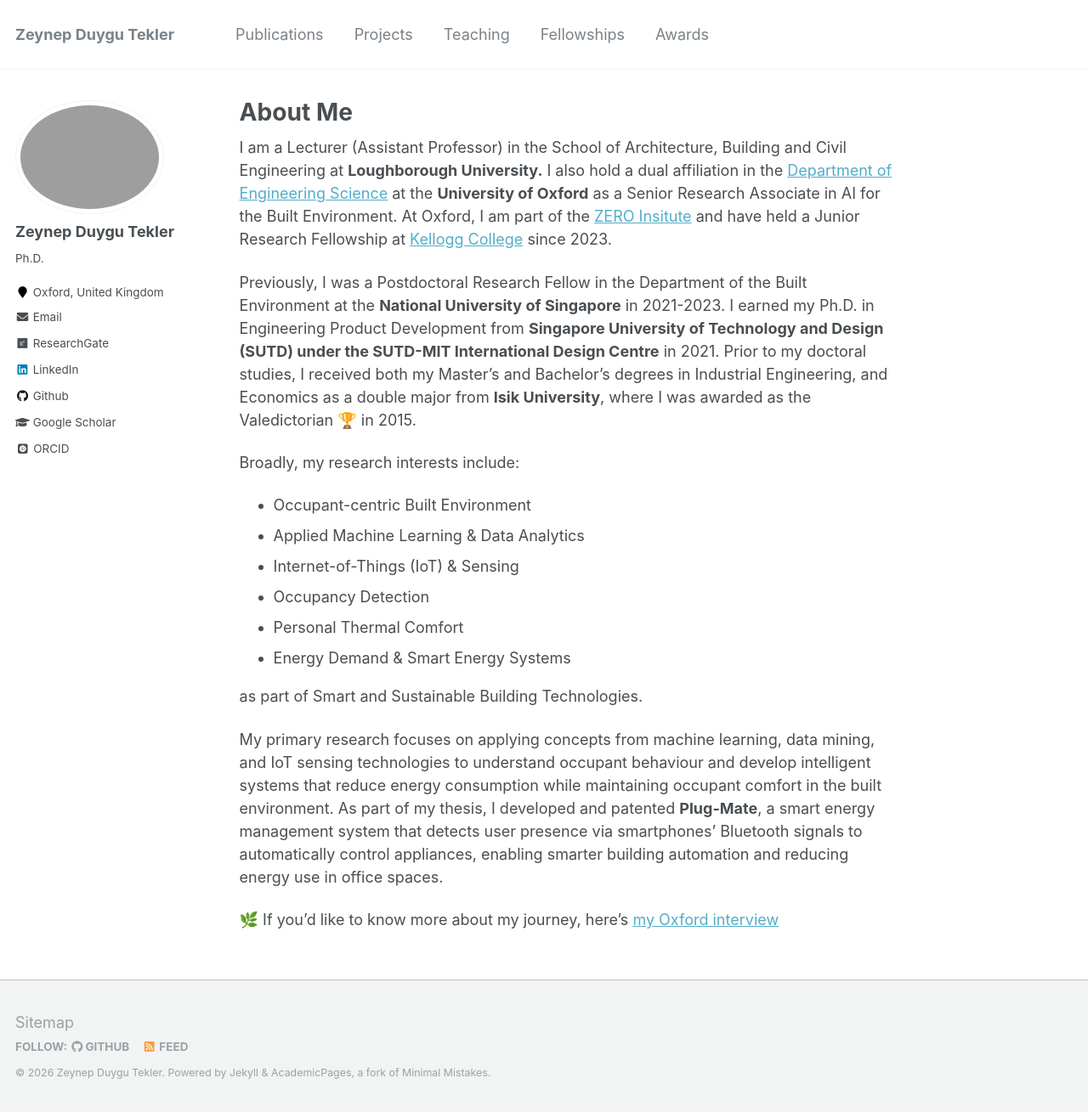
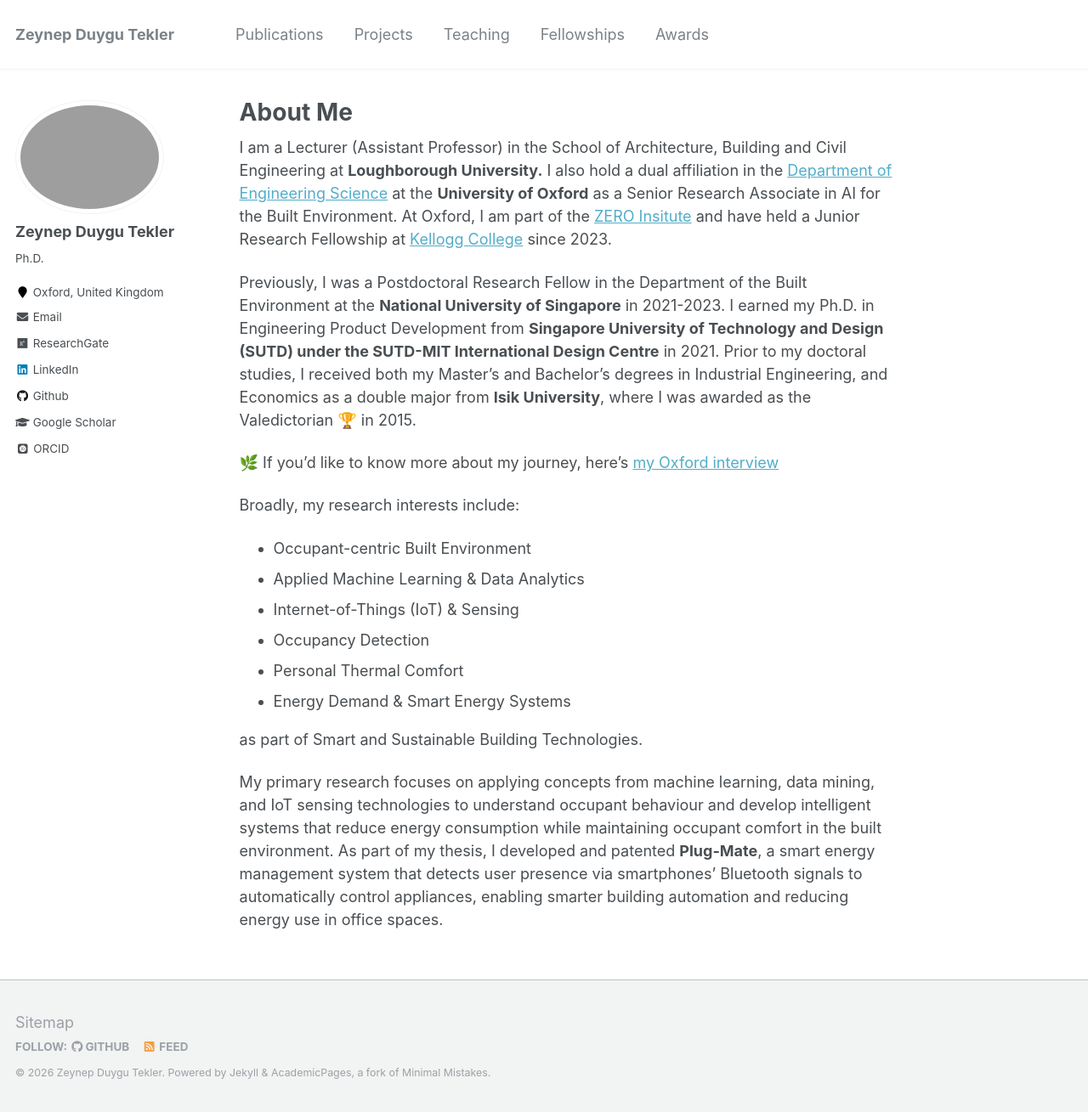
Before and after one commit to zeynepduygutekler/zeynepduygutekler.github.io, a Jekyll site: the page built from _pages/about.md, in a window 1280 px wide and 1309 px high. Shown: the whole window at 85% size. Built offline with Jekyll 4.4.1, drawn with Linux system fonts in a browser that asks for light colours; emoji names are drawn with the system emoji font; some web fonts are replaced; part of the change alters nothing that is shown.

```diff
--- a/_pages/about.md
+++ b/_pages/about.md
@@ -16,6 +16,8 @@ Previously, I was a Postdoctoral Research Fellow in the Department of the Built
 I earned my Ph.D. in Engineering Product Development from **Singapore University of Technology and Design (SUTD) under the SUTD-MIT International Design Centre** in 2021.
 Prior to my doctoral studies, I received both my Master's and Bachelor's degrees in Industrial Engineering, and Economics as a double major from **Isik University**, where I was awarded as the Valedictorian :trophy: in 2015.
 
+:herb: If you'd like to know more about my journey, here's [my Oxford interview](https://eng.ox.ac.uk/about/researchers/researcher-profiles/career-case-study-zeynep-tekler)
+
 Broadly, my research interests include:
 * Occupant-centric Built Environment
 * Applied Machine Learning & Data Analytics
@@ -28,5 +30,3 @@ as part of Smart and Sustainable Building Technologies.
 
 My primary research focuses on applying concepts from machine learning, data mining, and IoT sensing technologies to understand occupant behaviour and develop intelligent systems that reduce energy consumption while maintaining occupant comfort in the built environment.
 As part of my thesis, I developed and patented **Plug-Mate**, a smart energy management system that detects user presence via smartphones’ Bluetooth signals to automatically control appliances, enabling smarter building automation and reducing energy use in office spaces.
-
-:herb: If you'd like to know more about my journey, here's [my Oxford interview](https://eng.ox.ac.uk/about/researchers/researcher-profiles/career-case-study-zeynep-tekler)
```
Also changed, not shown: _pages/publications.md (+1 -0 lines).
